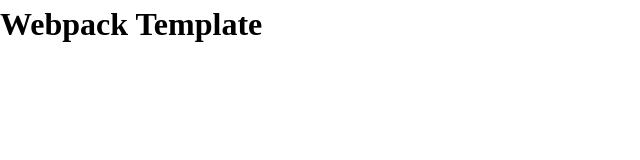
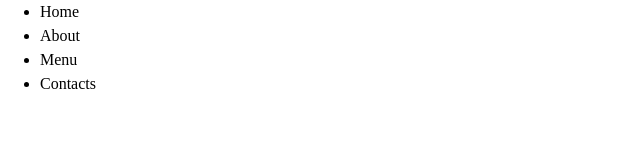
Before and after one commit to danilocasim/drop-down-menu, a website built with webpack: page src/template/index.html in a window 1280 px wide. Shown: the whole page, without its empty margins (0-640 px from the left). Built offline with nearby package versions, Linux system fonts and the light colour scheme.

Commit message:
Initial for viewing error

```diff
--- a/package.json
+++ b/package.json
@@ -4,8 +4,8 @@
   "description": "",
   "main": "index.js",
   "scripts": {
-    "build": "webpack --config webpack.prod.js",
-    "dev": "webpack serve --open --config webpack.dev.js",
+    "build": "webpack --config webpack.dev.js",
+    "dev": "webpack serve --open --config webpack.prod.js",
     "deploy": "git subtree push --prefix dist origin gh-pages",
     "prepare": "husky",
     "lint": "eslint ./src",
--- a/src/template/index.html
+++ b/src/template/index.html
@@ -3,10 +3,19 @@
   <head>
     <meta charset="UTF-8" />
     <meta name="viewport" content="width=device-width, initial-scale=1.0" />
-    <title>Webpack Template</title>
+    <title>Drop Down</title>
   </head>
 
   <body>
-    <h1>Webpack Template</h1>
+    <div class="container">
+      <nav>
+        <ul>
+          <li>Home</li>
+          <li>About</li>
+          <li>Menu</li>
+          <li>Contacts</li>
+        </ul>
+      </nav>
+    </div>
   </body>
 </html>
```
